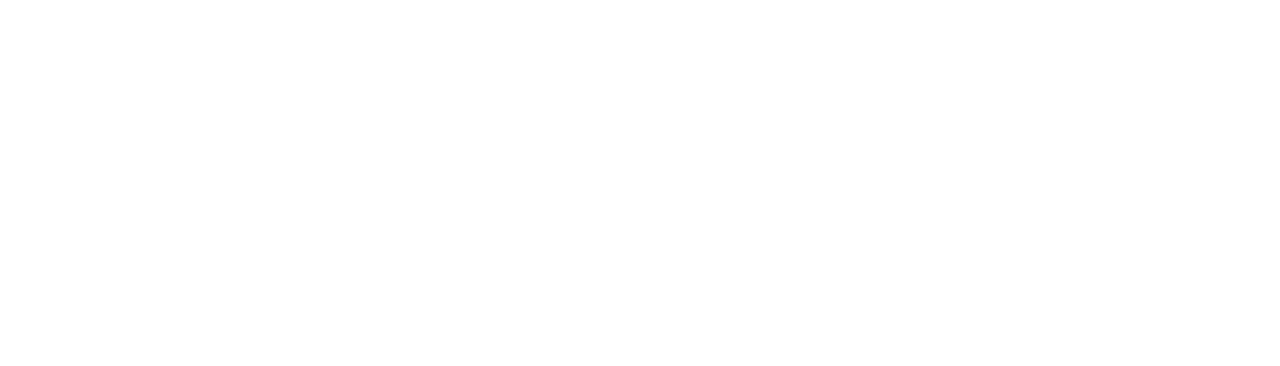
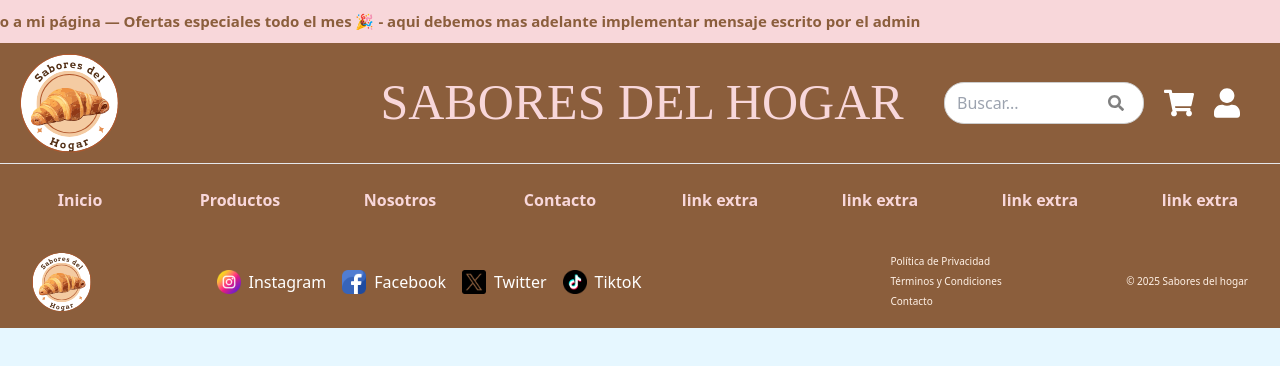
Before and after one commit to Ki4ra1109/sabores-del-hogar, a React (Vite) app in the folder frontend/: page /Login in a window 1280 px wide. Before the commit this address had no page. Shown: the top 366 px of the page. Built offline with nearby package versions, Linux system fonts and the light colour scheme.

Commit message:
Creacion de la cartepa login y arreglos de los links redes

```diff
--- a/frontend/src/componentes/Footer.jsx
+++ b/frontend/src/componentes/Footer.jsx
@@ -4,12 +4,10 @@
 export const Footer = () => {
 
     const redes = [
-        { nombre: 'Instagram', url: 'https://www.instagram.com/agustin.l.s/#', img: '../../public/instagram.png' },
-        { nombre: 'Facebook', url: 'https://www.facebook.com/saboresdelhogar', img: '../../public/facebook.png' },
-        { nombre: 'Twitter', url: 'https://twitter.com/saboresdelhogar', img: '../../public/twitter.png' },
-        { nombre: 'Otra red', url: '/', img: '../../public/vite.svg' },
-        { nombre: 'Otra red', url: '/', img: '../../public/vite.svg' },
-        { nombre: 'Otra red', url: '/', img: '../../public/vite.svg' },
+        { nombre: 'Instagram', url: 'https://www.instagram.com/sabores_del_hogar_2025', img: '../../public/instagram.png' },
+        { nombre: 'Facebook', url: 'https://web.facebook.com/profile.php?id=61579258721818', img: '../../public/facebook.png' },
+        { nombre: 'Twitter', url: 'https://x.com/SDHogar2025', img: '../../public/twitter.png' },
+        { nombre: 'TiktoK', url: 'https://www.tiktok.com/@saboresdelhogar2', img: '../../public/tiktok-icono.png' },
     ];
 
     return (
--- a/frontend/src/routes/AppRouter.jsx
+++ b/frontend/src/routes/AppRouter.jsx
@@ -1,6 +1,7 @@
 import { BrowserRouter as Router, Routes, Route } from "react-router-dom";
 import Home from "../views/Home/Home";
 import Catalogo from "../views/Catalogo/Catalogo";
+import Login from "../views/Login/Login"
 
 export default function AppRouter() {
   return (
@@ -9,6 +10,7 @@
         <Routes>
           <Route path="/" element={<Home />} />
           <Route path="/catalogo" element={<Catalogo />} />
+          <Route path="/Login" element={<Login />} />
         </Routes>
       </main>
     </Router>
--- /dev/null
+++ b/frontend/src/views/Login/Login.jsx
@@ -0,0 +1,15 @@
+import './Login.css';
+import { Footer } from '../../componentes/Footer';
+import { Header } from '../../componentes/Header';
+
+export default function Catalogo() {
+  return (
+    <div className="catalogo-container">
+      <Header/>
+
+
+
+      <Footer/>
+    </div>
+  );
+}
```
Also changed, not shown: frontend/public/tiktok-icono.png (added), frontend/src/views/Login/Login.css (added).
